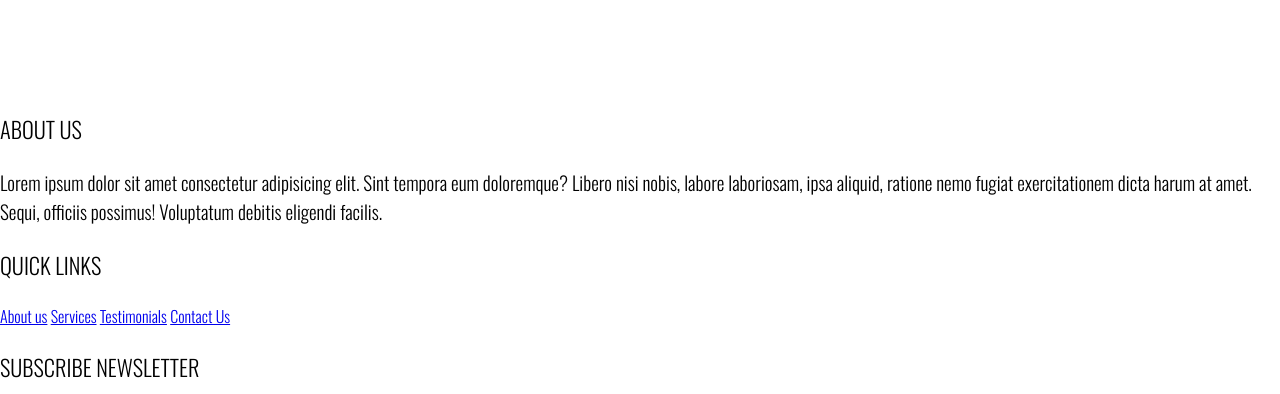
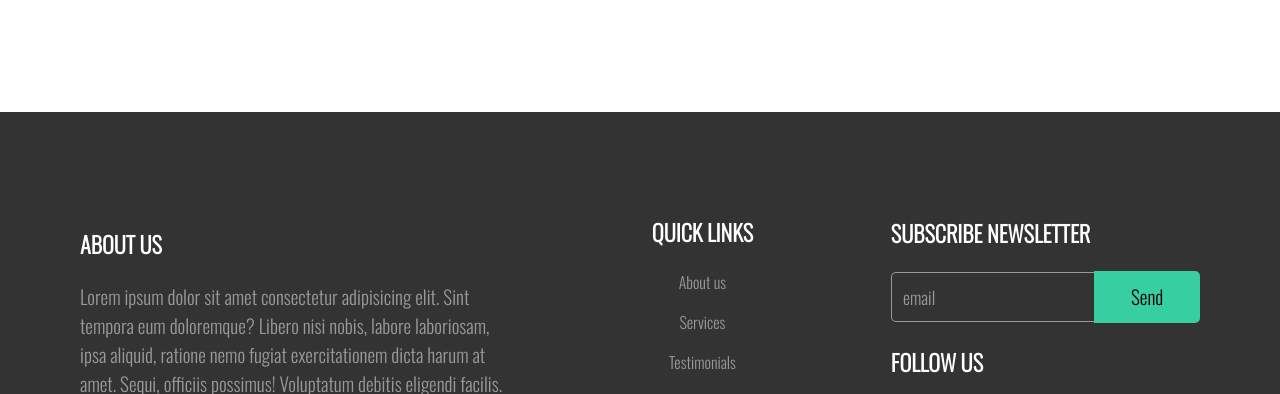
Before and after one commit to hebam17/landing-page, a plain HTML site: page index.html in a window 1280 px wide. Shown: the part 6070-6464 px from the top of the page. Drawn offline with nearby package versions, Linux system fonts and the light colour scheme.

Commit message:
feat:Create the footer and style it

```diff
--- /dev/null
+++ b/css/footer.css
@@ -0,0 +1,145 @@
+/* FOOTER START */
+footer {
+  padding: 5rem;
+  background: #333;
+  display: flex;
+  justify-content: space-between;
+  align-items: center;
+  font-family: var(--font-family2);
+  font-weight: normal;
+}
+
+.quick-links {
+  flex: 0.5;
+  margin: 0 5rem;
+  text-align: center;
+}
+
+.about-us,
+.subscribe {
+  flex: 1;
+}
+
+footer > div .header3 {
+  color: var(--light-color);
+  font-weight: bold;
+}
+
+.about-us {
+  color: var(--secondary-light-color);
+  line-height: 1.5;
+}
+
+.quick-links a {
+  display: block;
+  text-decoration: none;
+  color: var(--secondary-light-color);
+  margin-bottom: 1rem;
+}
+
+.subscribe {
+  display: flex;
+  flex-direction: column;
+  width: 100%;
+}
+
+.subscribe-input {
+  display: flex;
+  flex-wrap: nowrap;
+  align-items: center;
+  width: 100%;
+}
+
+.subscribe-input input {
+  padding: 0.7rem;
+  background: #333;
+  font-size: 1.1rem;
+  color: var(--secondary-light-color);
+  border: solid 1px var(--secondary-light-color);
+  display: inline-block;
+  margin: 0;
+  border-radius: 5px 0 0 5px;
+  width: 100%;
+  border-right: none;
+  min-width: 150px;
+}
+
+.subscribe-input input::placeholder {
+  color: var(--secondary-light-color);
+}
+
+.subscribe-input button {
+  background: var(--brand-color);
+  color: var(--dark-color);
+  padding: 0.7rem 2.3rem;
+  display: inline-block;
+  font-size: 1.2rem;
+  border-radius: 0 5px 5px 0;
+  border: none;
+}
+
+.subscribe-input button:active {
+  border: none;
+  outline: none;
+}
+
+.subscribe-input button:focus {
+  border: none;
+  outline: none;
+}
+
+.footer-social img {
+  width: 1.5rem;
+  height: 1.5rem;
+  cursor: pointer;
+  margin-right: 1rem;
+}
+
+@media screen and (max-width: 1200px) and (min-width: 1025px) {
+  footer {
+    padding: 3rem;
+  }
+  .quick-links {
+    margin: 0 4rem;
+  }
+}
+
+@media screen and (max-width: 1024px) and (min-width: 769px) {
+  footer {
+    padding: 2rem;
+  }
+  .quick-links {
+    margin: 0 2rem;
+  }
+}
+
+@media screen and (max-width: 768px) and(min-width: 481px) {
+  footer {
+    flex-direction: column;
+    padding: 4rem;
+    align-items: initial;
+  }
+
+  .quick-links {
+    margin: 2rem 0;
+    text-align: left;
+  }
+}
+
+@media screen and (max-width: 481px) {
+  footer {
+    flex-direction: column;
+    padding: 4rem 1rem;
+    align-items: initial;
+  }
+
+  .quick-links {
+    margin: 1rem 0;
+    text-align: left;
+  }
+
+  footer > div .header3 {
+    font-weight: normal;
+  }
+}
+/* FOOTER END */
--- a/css/style.css
+++ b/css/style.css
@@ -8,6 +8,7 @@
 @import url(components.css);
 @import url(header.css);
 @import url(main.css);
+@import url(footer.css);
 
 *,
 ::before,
--- a/index.html
+++ b/index.html
@@ -445,12 +445,12 @@
     <footer>
       <div class="about-us">
         <h3 class="header3">ABOUT US</h3>
-        <div class="text-big">
+        <p class="text-big">
           Lorem ipsum dolor sit amet consectetur adipisicing elit. Sint tempora
           eum doloremque? Libero nisi nobis, labore laboriosam, ipsa aliquid,
           ratione nemo fugiat exercitationem dicta harum at amet. Sequi,
           officiis possimus! Voluptatum debitis eligendi facilis.
-        </div>
+        </p>
       </div>
       <div class="quick-links">
         <h3 class="header3">QUICK LINKS</h3>
--- a/js/scripts.js
+++ b/js/scripts.js
@@ -109,7 +109,6 @@ const slide = (e) => {
   }, 4000);
 };
 
-console.log(navOpen.querySelector("div img"));
 // scrollnav handle function
 const scrollNav = (e) => {
   let scroll = window.scrollY;
```
